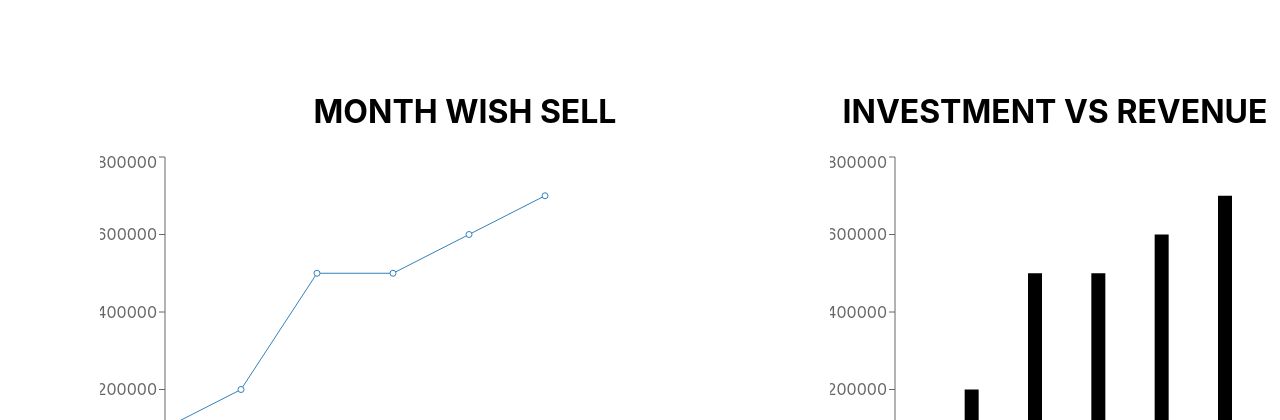
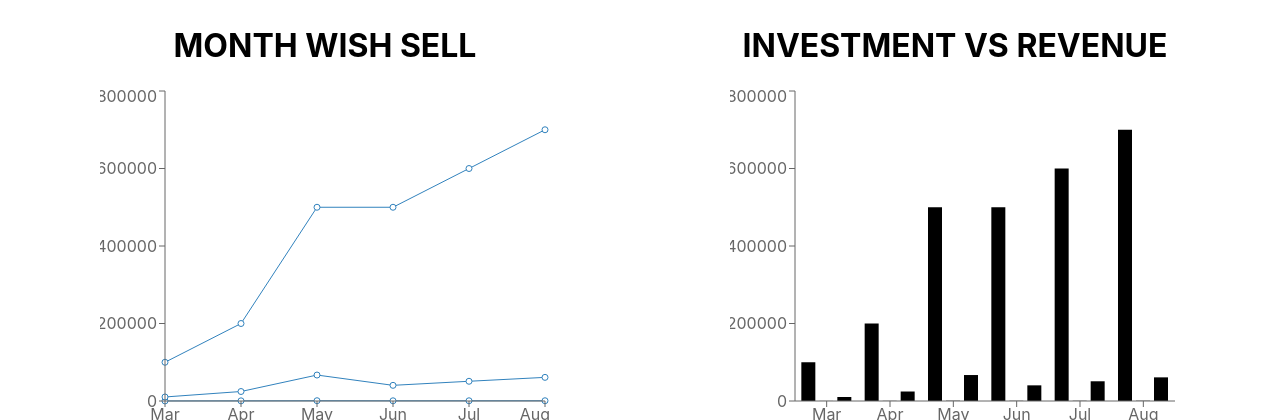
Before and after one commit to sazzadhossain1/well-food-1, a React (Create React App) app: page /Dashboard in a window 1280 px wide. Shown: the part 292-712 px from the top of the page. Built offline with nearby package versions, Linux system fonts and the light colour scheme.

Commit message:
Dashbord currection

```diff
--- a/src/components/Blogs/Blogs.js
+++ b/src/components/Blogs/Blogs.js
@@ -6,11 +6,11 @@ const Blogs = () => {
         <div className='blog-container'>
             <h1>This is Blogs</h1>
             <h3>What is semantic tag?</h3>
-            <p> <h5></h5> Semantic Elements:Semantic Elements হোল সেই সব Elements যার একটা পূর্ণরূপ মানে রয়েছে। Semantic কিছু tag রয়েছে যা আশলে কোন কিছু কে ইঙ্গিত করে যেমন main tag, footer tag, form tag, table tag, article tag আরও অনেক রয়েছে। আমরা যখন form tag কে দেখবো তখনই বুঝতে পারবো যে আটা কেন ব্যাবহার কয়রা হয়। ঠিক একি ভাবে অন্য যেই Semantic tag রয়েছে সেগুলোকেও দেখলে বুঝা যায় যে কার কি কাজ। আমরা প্রতিটা Semantic tag এর ব্যাবহার সম্পর্কে সুস্পষ্ট ধারনা পেয়ে থাকি। তার কারনে কখন কোন tag ব্যাবহার করব সেটা সহজেই বুঝা যায়। </p>
+            <p>  Answer : Semantic Elements হোল সেই সব Elements যার একটা পূর্ণরূপ মানে রয়েছে। Semantic কিছু tag রয়েছে যা আশলে কোন কিছু কে ইঙ্গিত করে যেমন main tag, footer tag, form tag, table tag, article tag আরও অনেক রয়েছে। আমরা যখন form tag কে দেখবো তখনই বুঝতে পারবো যে আটা কেন ব্যাবহার কয়রা হয়। ঠিক একি ভাবে অন্য যেই Semantic tag রয়েছে সেগুলোকেও দেখলে বুঝা যায় যে কার কি কাজ। আমরা প্রতিটা Semantic tag এর ব্যাবহার সম্পর্কে সুস্পষ্ট ধারনা পেয়ে থাকি। তার কারনে কখন কোন tag ব্যাবহার করব সেটা সহজেই বুঝা যায়। </p>
 
 
         <h3>What is context Api?</h3>
-            <p>Context Api:আমাদের যখন অনেক গুলা child component থাকে তখন drele করে ডাটা পাঠাতে হয়। কিন্তু Context এর মাধ্যমে ডাটা সরাসরি পাঠিয়ে দেয়া যায়। Context ব্যাবহার করার জন্য ৩ টা নিয়ম মেনে কাজ করতে হবে।প্রথমে createContext করতে হবে।
+            <p>Answer : আমাদের যখন অনেক গুলা child component থাকে তখন drele করে ডাটা পাঠাতে হয়। কিন্তু Context এর মাধ্যমে ডাটা সরাসরি পাঠিয়ে দেয়া যায়। Context ব্যাবহার করার জন্য ৩ টা নিয়ম মেনে কাজ করতে হবে।প্রথমে createContext করতে হবে।
                 পরের আর একটা নিয়ন হোল provide করতে হবে এবং তার পরে  consumer দিতে হবে। createContext দিয়ে ডাটা পাঠাবো। provider দিয়ে ডাটা pass করতে হয়। consumer ডাটাকে access করে। Context Api এভাবেই কাজ করে  </p>
 
         </div>
--- a/src/components/Dashboard/Dashboard.css
+++ b/src/components/Dashboard/Dashboard.css
@@ -1,4 +1,4 @@
-/* .parent-container{
+.parent-container{
     display: flex;
     justify-content: space-between;
     margin-top: 200px;
@@ -7,16 +7,4 @@
     align-items: center;
     height: 300px;
 
-} */
-
-
-.parent-container{
-    display: grid;
-    grid-template-columns: 2fr 1fr;
-
-    margin-top: 200px;
-    margin-left: 100px;
-
-    height: 300px;
-
 }
```
